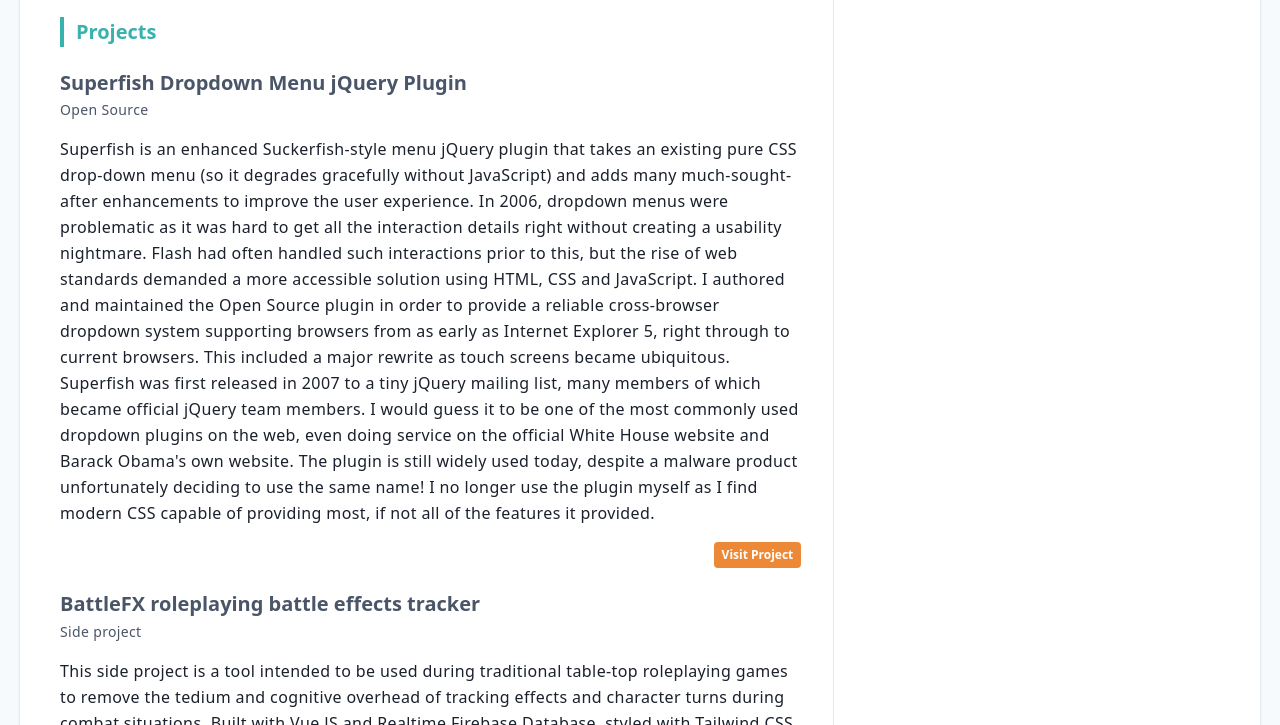
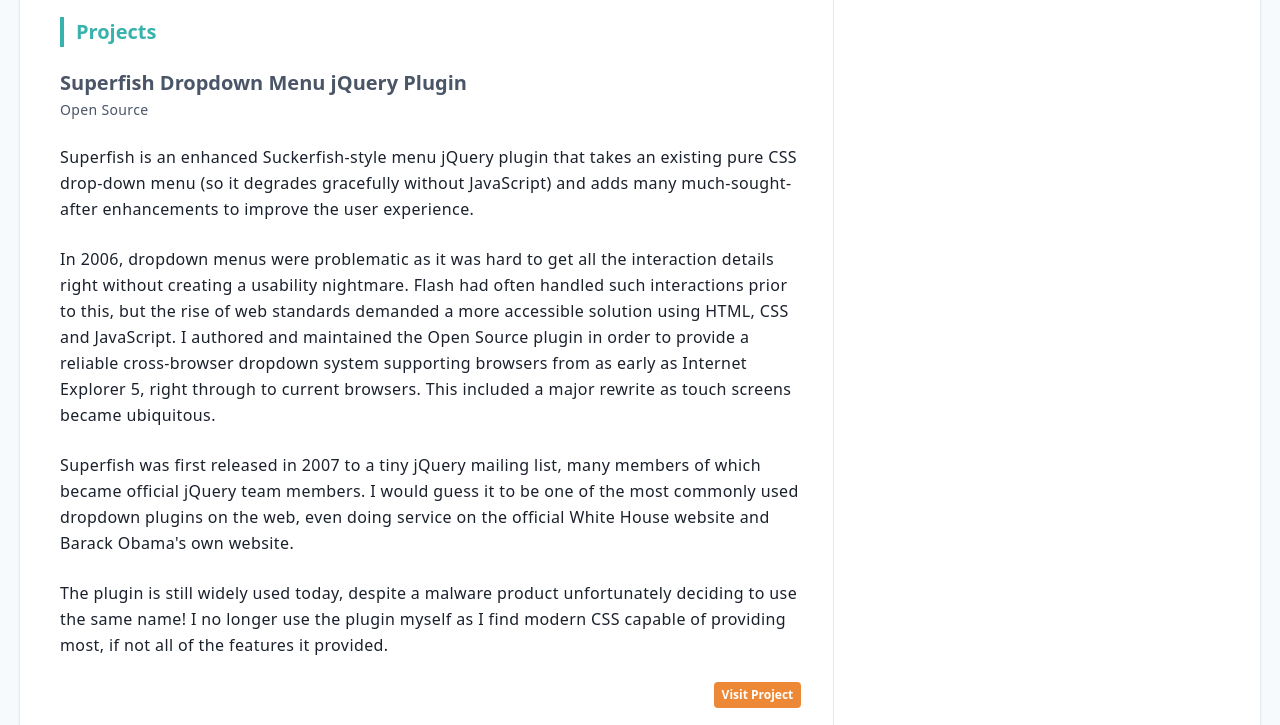
Before and after one commit to joeldbirch/resume, a Gatsby site: page / in a window 1280 px wide. Shown: the part 2908-3633 px from the top of the page. Built offline with nearby package versions, Linux system fonts and the light colour scheme; Gatsby itself is replaced by a stand-in of ours.

Commit message:
Add paras to project.

```diff
--- a/src/components/paras.js
+++ b/src/components/paras.js
@@ -2,5 +2,12 @@
 
 export default ({text=``}) => {
   const paras = text.split(`\n\n`)
-  return paras.map((para, index) => <p className={`${index===0 ? `` : `mt-6`}`}>{para}</p>)
+  console.log(paras);
+
+  return paras.map((para, index) => (
+    <p
+      className={`${index===0 ? `` : `mt-6`}`}
+      dangerouslySetInnerHTML={{__html: para}}
+    />
+  ))
 }
--- a/src/components/projects.js
+++ b/src/components/projects.js
@@ -1,4 +1,5 @@
-import React from 'react';
+import React from 'react'
+import Paras from './paras'
 
 const Projects = ({ data }) => (
   <section>
@@ -7,7 +8,9 @@
       <article className="my-5" key={item.name}>
         <h2 className="item-header">{item.name}</h2>
         <h3 className="item-sub">{item.company}</h3>
-        <p className="py-4 leading-relaxed tracking-wide">{item.description}</p>
+        <div className="py-6 leading-relaxed tracking-wide">
+          <Paras text={item.description}/>
+        </div>
         <div className="flex justify-end">
           <a
             className="btn btn-secondary"
@@ -21,6 +24,6 @@
       </article>
     ))}
   </section>
-);
+)
 
-export default Projects;
+export default Projects
```
